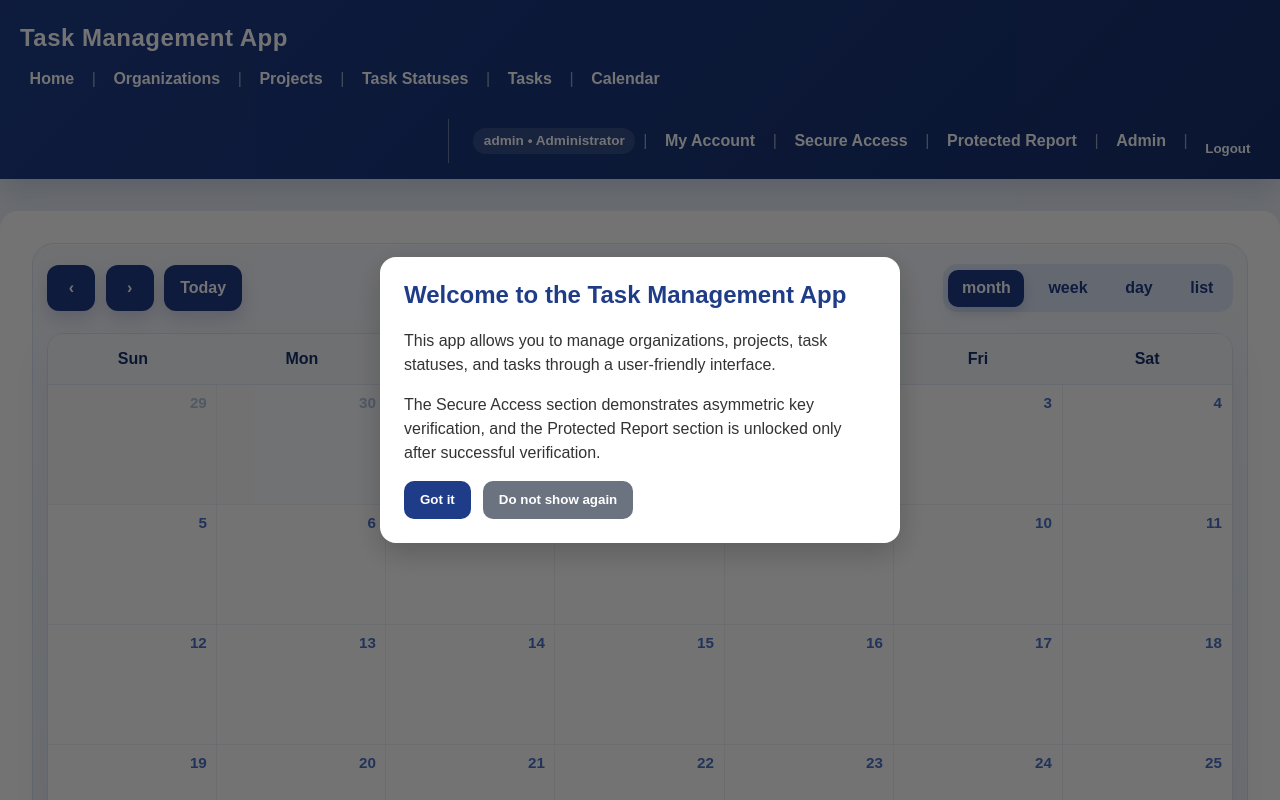
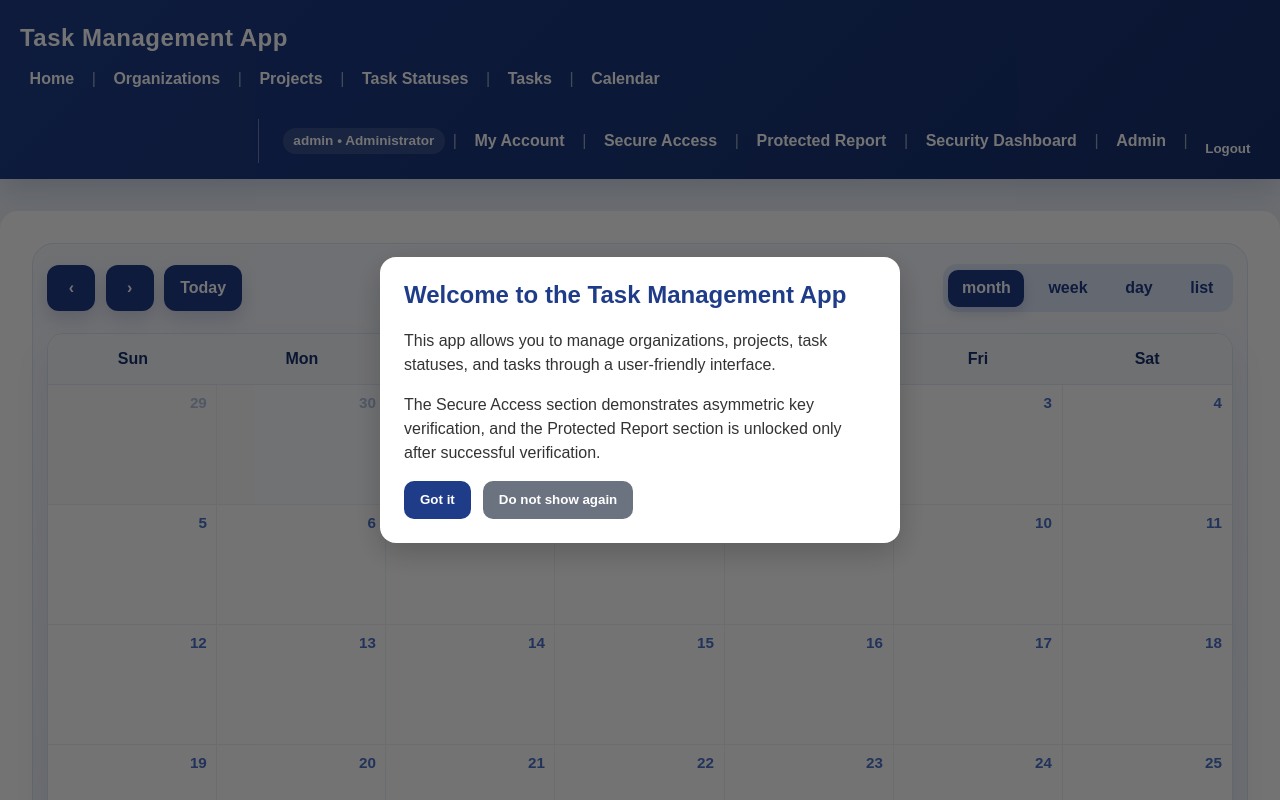
Before and after one commit to JulianTheCyberGuy/task-management-django-project, a Django app: page /calendar/ in a window 1280 px wide. Run offline with Django 5.2, Linux system fonts and the light colour scheme; a user stored in the database is signed in; data comes from the database, SQL or seed files in the repository; tables that the repository leaves empty hold one stand-in row (values such as "Sample post").

Commit message:
feat(security): add admin monitoring dashboard and security activity viewers

```diff
--- a/task_app/templates/task_app/base.html
+++ b/task_app/templates/task_app/base.html
@@ -1743,6 +1743,11 @@
                     <a href="{% url 'protected-report' %}">Protected Report</a>
                     <span class="nav-separator">|</span>
 
+                    {% if current_user_role == 'ADMIN' %}
+                        <a href="{% url 'security-dashboard' %}">Security Dashboard</a>
+                        <span class="nav-separator">|</span>
+                    {% endif %}
+
                     <a href="/admin/">Admin</a>
                     <span class="nav-separator">|</span>
 
```
